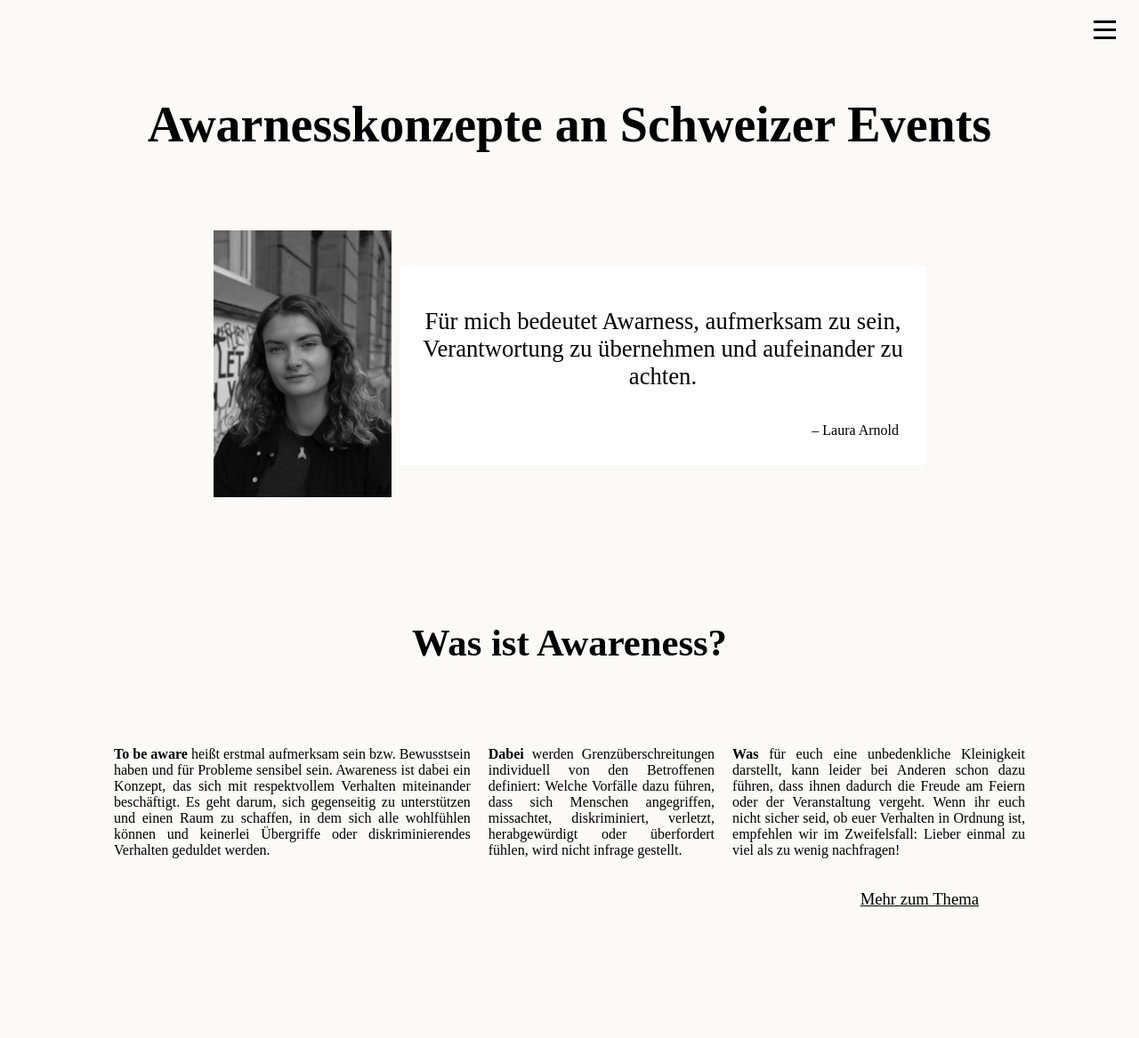
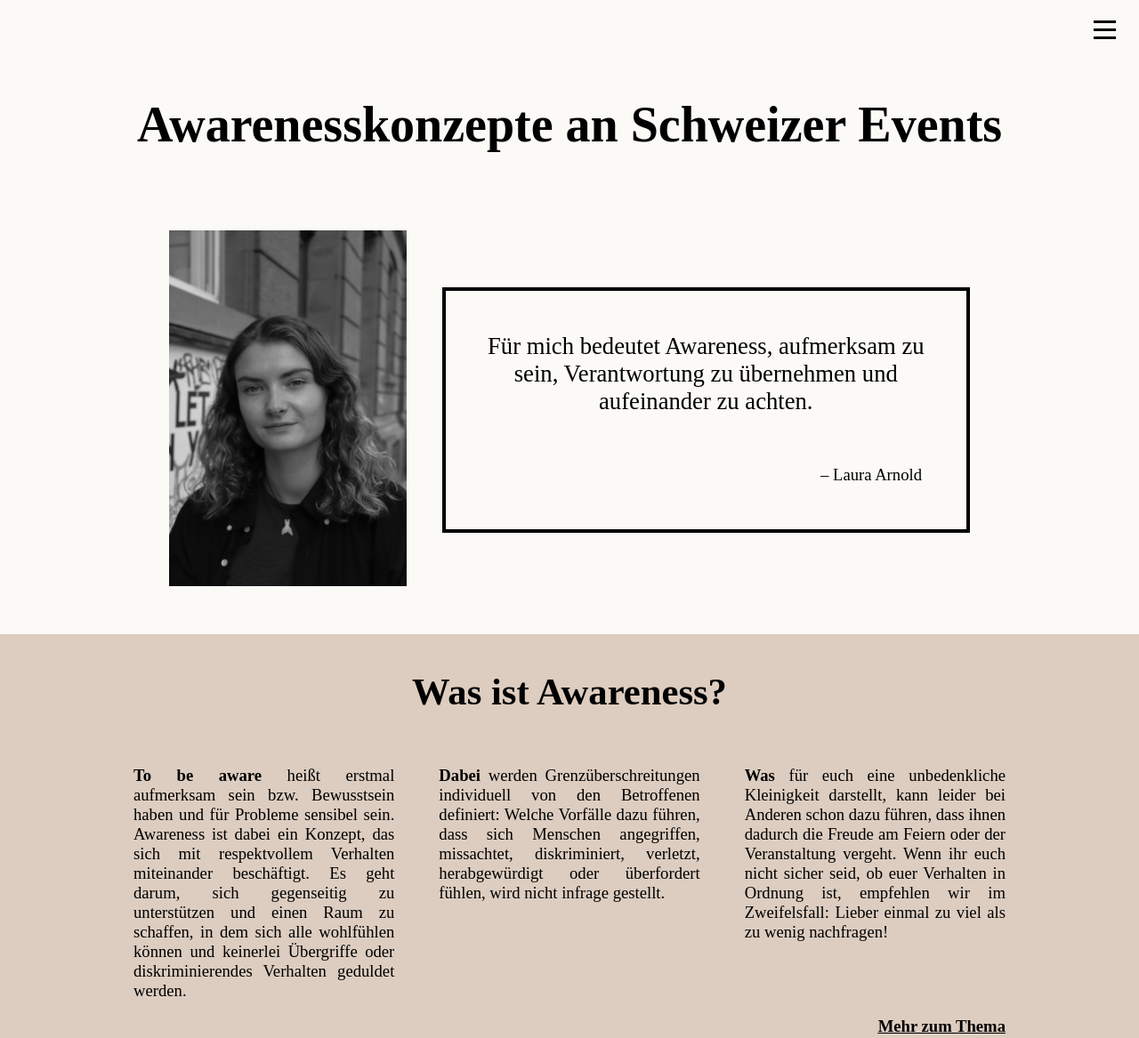
Before and after one commit to lauraarnold1/im5, a plain HTML site: page index.html in a window 1280 px wide. Shown: the top 1167 px of the page at 89% size. Drawn offline with Linux system fonts and the light colour scheme.

Commit message:
Grafische Überarbeitung

```diff
--- a/index.html
+++ b/index.html
@@ -3,7 +3,7 @@
 <head>
     <meta charset="UTF-8">
     <meta name="viewport" content="width=device-width, initial-scale=1.0">
-    <title>Awarnesskonzepte an schweizer Events</title>
+    <title>Awarenesskonzepte an schweizer Events</title>
     <link rel="stylesheet" href="styles.css">
 </head>
 <body>
@@ -16,14 +16,14 @@
                 <div class="bar"></div>
             </div>
             <div class="menu">
-                <a href="wasistawareness.html">Was ist Awarness?</a>
+                <a href="wasistawareness.html">Was ist Awareness?</a>
                 <a href="kontakt.html">Kontakt</a>
                 <a href="about.html">About</a>
             </div>
         </div>
     </header>
     <main>
-<h1> Awarnesskonzepte an Schweizer Events</h1>
+<h1 id="slow-appear"> Awarenesskonzepte an Schweizer Events</h1>
 <section id="zitat">
     <div class="zitat-container">
         <div class="portrait">
@@ -31,7 +31,7 @@
         </div>
         <div class="zitat-content">
             <blockquote>
-                <p>Für mich bedeutet Awarness, aufmerksam zu sein, Verantwortung zu übernehmen und aufeinander zu achten.</p>
+                <p>Für mich bedeutet Awareness, aufmerksam zu sein, Verantwortung zu übernehmen und aufeinander zu achten.</p>
                 <footer class="footer-zitat">– Laura Arnold</footer>
             </blockquote>
         </div>
@@ -49,7 +49,7 @@
                     Wenn ihr euch nicht sicher seid, ob euer Verhalten in Ordnung ist, empfehlen wir im Zweifelsfall: Lieber einmal zu viel als zu wenig nachfragen!
                 </p>
             </div>
-            <h3> <a href="wasistawareness.html"> Mehr zum Thema</a></h3>
+            <h3> <a href="wasistawareness.html"> <b>Mehr zum Thema</b></a></h3>
     </section>
     <section id="bisherige-konzepte">
             <h2>Beispiele</h2>
@@ -71,10 +71,7 @@
                 </div>
             </div>
         </section>
-        <section id="contact">
-            <h2>Kontakt</h2>
 
-        </section>
     </main>
     </div>
 </body>
--- a/script.js
+++ b/script.js
@@ -55,3 +55,8 @@ function zeigeErklaerungParteilichkeit() {
 function schliessePopupParteilichkeit() {
     document.getElementById('popup').style.display = 'none';
 }
+
+document.addEventListener('DOMContentLoaded', function() {
+    const h1 = document.getElementById('slow-appear');
+    h1.style.opacity = '1';
+});
--- a/script2.js
+++ b/script2.js
@@ -31,3 +31,8 @@ function submitForm() {
     document.getElementById('contact-form').style.display = 'none';
     document.getElementById('success-message').style.display = 'block';
 }
+
+document.addEventListener('DOMContentLoaded', function() {
+    const h1 = document.getElementById('slow-appear');
+    h1.style.opacity = '1';
+});
--- a/styles.css
+++ b/styles.css
@@ -99,19 +99,13 @@ body {
     font-family: futura;
 }
 
-footer {
-    background-color: #fcfaf7;
-    color: #000000;
-    padding: 10px;
-    text-align: center;
-    margin-top: 40px;
-}
-
 h1 {
     color:#000000;
     font-size: 42pt;
     font-weight: bold;
     text-align: center;
+    opacity: 0;
+    transition: opacity 1s ease; /* 1s ist die Dauer der Transition, du kannst es nach Bedarf ändern */
 }
 
 .site-title {
@@ -128,18 +122,12 @@ main {
     padding-top: 70pX;
 }
 
-.titlebild {
-    margin: 20px; auto;
-    position: relative;
-    left: 50%;
-    transform: translateX(-50%);
-}
-
 h2 {
     color:#000000;
     font-size: 32pt;
     font-weight: semibold;
     padding-bottom: 40px;
+    margin: 0;
 }
 
 h3 a {
@@ -156,25 +144,27 @@ h3 a {
     display: flex;
     justify-content: space-between;
     align-items: center;
-    max-width: 800px; /* Maximale Breite des Containers */
+    max-width: 900px;
+    max-height: 500px;
     margin: 0 auto; /* Zentriere den Container horizontal */
 }
 
 .portrait img {
     max-width: 100%;/* Bild passt sich der Breite des Containers an */
-    height: 300px; /* Behalte das Seitenverhältnis bei */
+    height: 400px; /* Behalte das Seitenverhältnis bei */
 }
 
 .zitat-content {
     flex: 1; /* Nimmt den verbleibenden Platz ein */
-    margin-left: 10px; /* Abstand zwischen Portrait und Zitat */
+    margin-left: 40px; /* Abstand zwischen Portrait und Zitat */
 }
 
 blockquote {
-    background-color: rgb(255, 255, 255);
+    background-color: fcfaf7;
     padding: 20px;
     width: fit-content;
     margin: 0 auto;
+    border: 4px solid black;
 }
 
 blockquote p {
@@ -185,24 +175,29 @@ blockquote p {
 blockquote footer {
     margin-top: 10px;
     text-align: right;
-    background-color: white;
+    background-color: #fcfaf7;
     color: black;
+    font-family: futura;
+    font-size: 14pt;
 }
 
 /*Abschnitt 2 */
 #was-ist-awareness {
-    padding: 50px 0;
+    padding: 40px 0;
+    background-color: #ddcdc0;
 }
 
 #was-ist-awareness h2 {
     text-align: center;
 }
 .spalten {
-    display: flex;
-    justify-content: space-between;
-    margin: 10px 10%;
-    text-align: justify;
-    gap: 20px;
+        display: grid;
+        grid-template-columns: repeat(auto-fill, minmax(290px, 1fr));
+        gap: 50px;
+        text-align: justify;
+        padding-left: 150px;
+        padding-right: 150px;
+        font-size: 14pt;
 
 }
 
@@ -212,16 +207,15 @@ blockquote footer {
 
 }
 
-.spalte p {
-    font-family: futura;
-    font-size: 14pt;
-}
-
 h3 {
     font-size: 14pt;
     font-weight: 100;
     text-align: right;
-    padding-right: 180px;
+    padding-right: 150px;
+    padding-bottom: 20px;
+    text-decoration: underline;
+    color: #000000;
+    margin: 0;
 }
 
 a h2 {
@@ -257,15 +251,17 @@ a h2 {
     transform: scale(1.1); /* Ändere den Wert, um die Vergrößerung anzupassen */
     transition: transform 0.3s; /*Anpassen wie schnell es geht*/
 }
+
 /*Abschnitt 5 */
 #contact h2 {
     text-align: center;
 }
 /*footer*/
 footer {
-    background-color: #000000;
-    color: #fff;
+    background-color: #ddcdc0;
     text-align: center;
+    margin-top: 100px;
+    padding: 30px;
 
 }
 
@@ -287,7 +283,9 @@ footer {
 
 .footer-content a {
     text-decoration: underline;
-    color: white;
+    color: black;
+    font-size: 12pt;
+    font-weight: bold;
 }
 .wrapper {
     min-height: 100%;
--- a/styles2.css
+++ b/styles2.css
@@ -96,19 +96,13 @@ body {
     font-family: futura;
 }
 
-
-footer {
-    background-color: #fcfaf7;
-    color: #000000;
-    padding: 10px;
-    text-align: center;
-}
-
 h1 {
     color:#000000;
     font-size: 42pt;
     font-weight: bold;
     text-align: center;
+    opacity: 0;
+    transition: opacity 1s ease; /* 1s ist die Dauer der Transition, du kannst es nach Bedarf ändern */
 }
 
 .site-title {
@@ -197,18 +191,17 @@ a {
 
 .Popupbegriffe {
     color:#000000;
-    font-size: 32pt;
+    font-size: 20pt;
     font-weight: semibold;
     text-align: center;
 }
 
 /*footer*/
 footer {
-    background-color: #000000;
-    color: #fff;
+    background-color: #ddcdc0;
     text-align: center;
-    height: 50px;
-    margin-top: 40px;
+    margin-top: 100px;
+    padding: 30px;
 
 }
 
@@ -228,14 +221,15 @@ footer {
 
 }
 
+.footer-content a {
+    text-decoration: underline;
+    color: black;
+    font-size: 12pt;
+    font-weight: bold;
+}
 .wrapper {
     min-height: 100%;
     margin-bottom: -50px; /* Negative Margin, gleich der Footer-Höhe */
-}
-
-.footer-content a {
-    text-decoration: underline;
-    color: white;
 }
 
 html, body {
--- a/styles3.css
+++ b/styles3.css
@@ -90,11 +90,10 @@ header {
 
 /*main*/
 
-footer {
+body {
     background-color: #fcfaf7;
     color: #000000;
-    padding: 10px;
-    text-align: center;
+    font-family: futura;
 }
 
 h1 {
@@ -102,6 +101,8 @@ h1 {
     font-size: 42pt;
     font-weight: bold;
     text-align: center;
+    opacity: 0;
+    transition: opacity 1s ease; /* 1s ist die Dauer der Transition, du kannst es nach Bedarf ändern */
 }
 
 .site-title {
@@ -169,11 +170,10 @@ button:hover {
 
 /*footer*/
 footer {
-    background-color: #000000;
-    color: #fff;
+    background-color: #ddcdc0;
     text-align: center;
-    height: 50px;
-    margin-top: 40px;
+    margin-top: 100px;
+    padding: 30px;
 
 }
 
@@ -183,14 +183,22 @@ footer {
     align-items: center;
     justify-content: center; /* Zentriere den Text horizontal */
     margin: 0 auto; /* Zentriere den Abschnitt horizontal */
+
 }
 
 .footer-content p {
     margin: 20px 150px;
     text-align: center;
     cursor: pointer;
+
 }
 
+.footer-content a {
+    text-decoration: underline;
+    color: black;
+    font-size: 12pt;
+    font-weight: bold;
+}
 .wrapper {
     min-height: 100%;
     margin-bottom: -50px; /* Negative Margin, gleich der Footer-Höhe */
--- a/styles4.css
+++ b/styles4.css
@@ -102,18 +102,13 @@ a {
     color: black;
 }
 
-footer {
-    background-color: #fcfaf7;
-    color: #000000;
-    padding: 10px;
-    text-align: center;
-}
-
 h1 {
     color:#000000;
     font-size: 42pt;
     font-weight: bold;
     text-align: center;
+    opacity: 0;
+    transition: opacity 1s ease; /* 1s ist die Dauer der Transition, du kannst es nach Bedarf ändern */
 }
 
 .site-title {
@@ -134,7 +129,13 @@ main {
 }
 
 h2 {
+    color:#000000;
+    font-size: 32pt;
+    font-weight: semibold;
+    padding-bottom: 40px;
+    padding-top: 40px;
     text-align: center;
+    margin: 0;
 }
 
 .fhgr {
@@ -153,16 +154,18 @@ h2 {
 /*Bild mit Text*/
 .zwei-spalten {
     display: flex;
+    max-width: 800px;
 }
 
 /* Stil für jede Spalte */
 .spalte {
     flex: 1; /* Jede Spalte nimmt den verfügbaren Platz gleichmäßig ein */
-    padding: 20px; /* Optional: Füge einen Innenabstand hinzu, um den Text vom Rand zu trennen */
+    padding-left: 20px;
+    padding-right: 20px; /* Optional: Füge einen Innenabstand hinzu, um den Text vom Rand zu trennen */
 }
 
 .spalte img {
-    width: 90%;
+    width: 100%;
     height: auto;
 }
 
@@ -214,11 +217,10 @@ h2 {
 
 /*footer*/
 footer {
-    background-color: #000000;
-    color: #fff;
+    background-color: #ddcdc0;
     text-align: center;
-    height: 50px;
-    margin-top: 40px;
+    margin-top: 100px;
+    padding: 30px;
 
 }
 
@@ -228,14 +230,22 @@ footer {
     align-items: center;
     justify-content: center; /* Zentriere den Text horizontal */
     margin: 0 auto; /* Zentriere den Abschnitt horizontal */
+
 }
 
 .footer-content p {
     margin: 20px 150px;
     text-align: center;
     cursor: pointer;
+
 }
 
+.footer-content a {
+    text-decoration: underline;
+    color: black;
+    font-size: 12pt;
+    font-weight: bold;
+}
 .wrapper {
     min-height: 100%;
     margin-bottom: -50px; /* Negative Margin, gleich der Footer-Höhe */
```
Also changed, not shown: about.html (+11 -10 lines), kontakt.html (+4 -4 lines), wasistawareness.html (+3 -3 lines), 1 other file.
